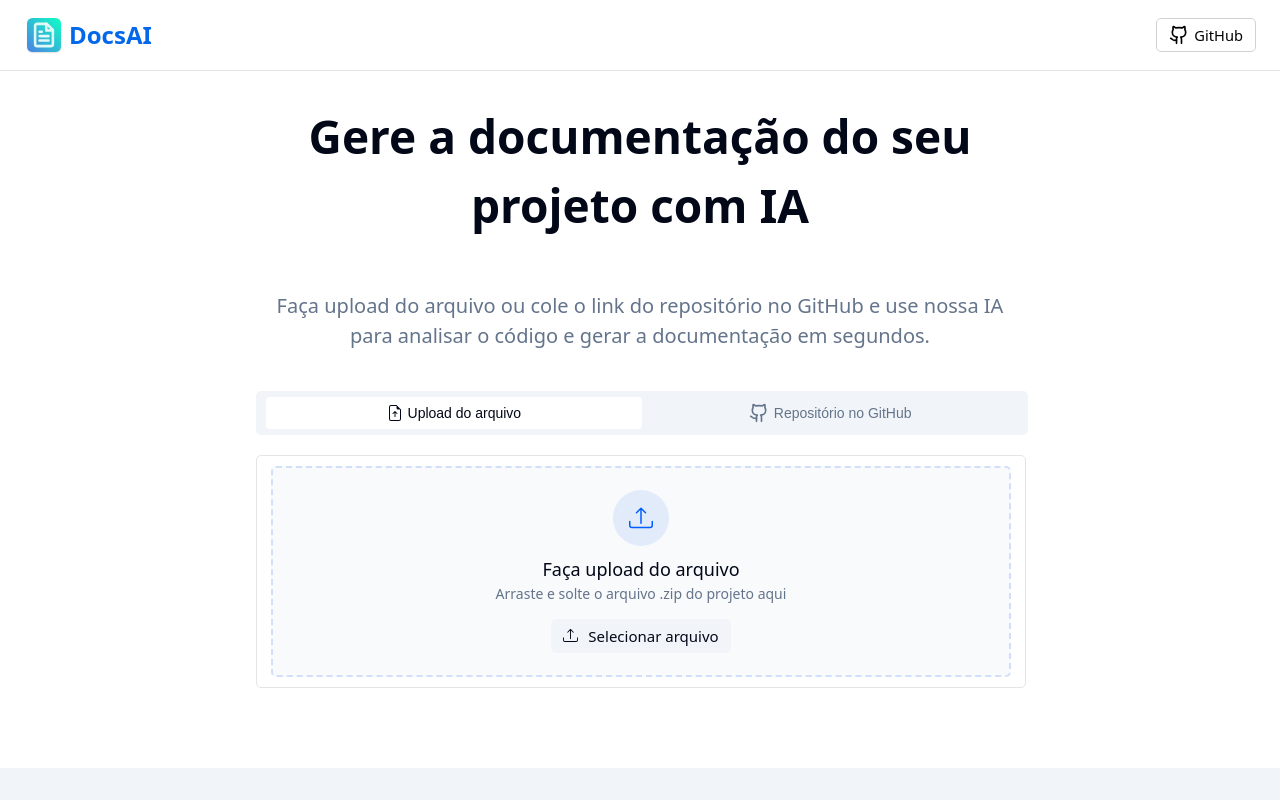
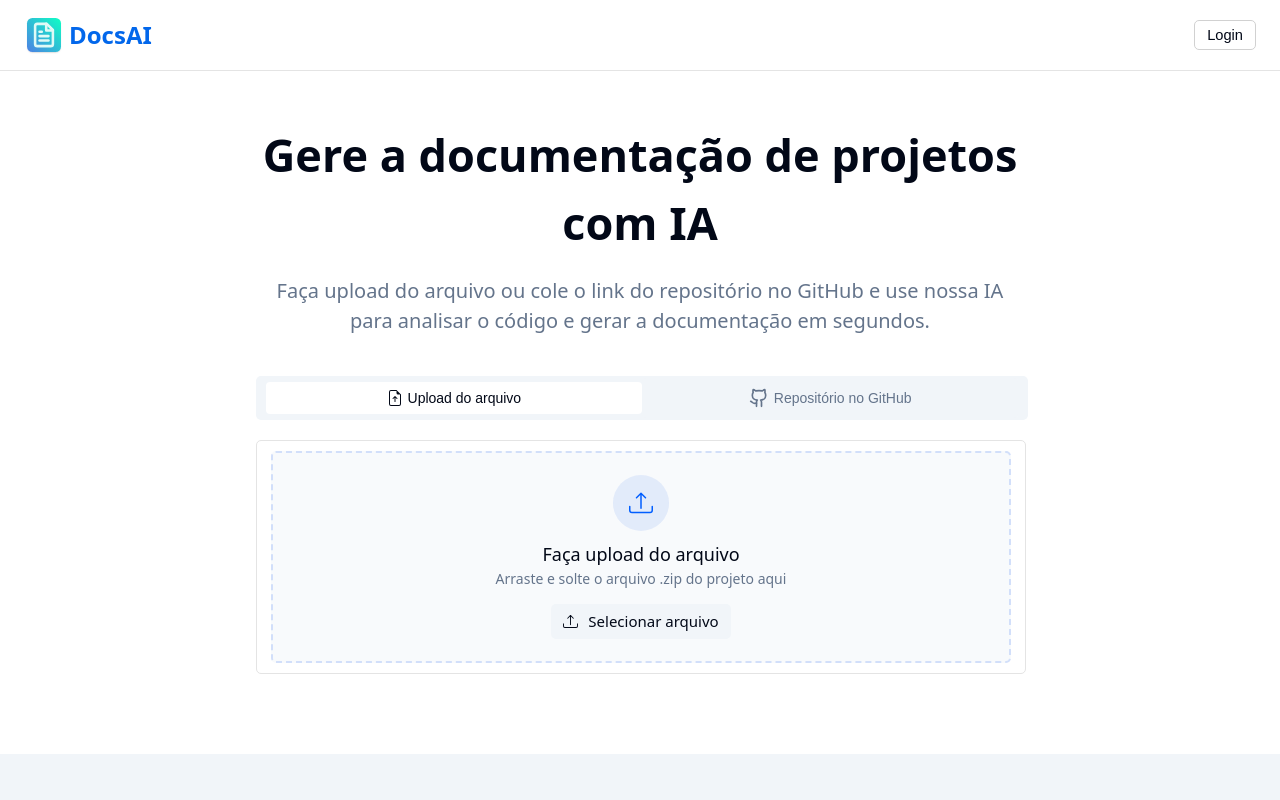
Before and after one commit to otaviocostao/docs-ai, a React (Vite) app: page / in a window 1280 px wide. Shown: the top 800 px of the page. Built offline with nearby package versions, Linux system fonts and the light colour scheme.

Commit message:
Feature: Botão de login

```diff
--- a/src/components/InfoArea/InfoArea.css
+++ b/src/components/InfoArea/InfoArea.css
@@ -9,8 +9,12 @@
 .h1-area{
     width: 100%;
     height: auto;
-    font-size: 23px;
     color: var(--font-color-black);
+}
+
+.h1-area h1{
+    margin: 50px 0px 0px 0px ;
+    font-size: 45px;
 }
 
 .paragraph-area{
--- a/src/components/InfoArea/InfoArea.jsx
+++ b/src/components/InfoArea/InfoArea.jsx
@@ -6,7 +6,7 @@ const InfoArea = () => {
     <div className='info-area'>
 
         <div className='h1-area'>
-            <h1>Gere a documentação do seu projeto com IA</h1>
+            <h1>Gere a documentação de projetos com IA</h1>
         </div>
         <div className='paragraph-area'>
             <p>Faça upload do arquivo ou cole o link do repositório no GitHub e use nossa IA para analisar o código e gerar a documentação em segundos.</p>
--- a/src/components/navbar/NavBar.jsx
+++ b/src/components/navbar/NavBar.jsx
@@ -1,7 +1,7 @@
 import React from 'react'
 import './NavBar.css'
-import BtnGithub from '../ui/btnGithub/BtnGithub'
 import Icon from '../../assets/icon.svg'
+import BtnLogin from '../ui/BtnLogin/BtnLogin'
 
 const NavBar = () => {
   return (
@@ -11,7 +11,7 @@ const NavBar = () => {
               <img src={Icon} />
               <h2 className='docsai-name'>DocsAI</h2>
             </div>
-            <BtnGithub />
+            <BtnLogin />
         </div>
     </header>
   )
--- /dev/null
+++ b/src/components/ui/BtnLogin/BtnLogin.css
@@ -0,0 +1,17 @@
+.btn-login{
+    display: flex;
+    align-items: center;
+    justify-content: center;
+    border: 1px solid #d1d1d1;
+    padding: 6px 12px;
+    font-size: 11pt;
+    color: var(--font-color-black);
+    border-radius: 5px;
+    cursor: pointer;
+    background-color: #ffff;
+}
+
+.btn-login:hover{
+    transition: 0.5s;
+    background-color: #f7f7f7;
+}
--- /dev/null
+++ b/src/components/ui/BtnLogin/BtnLogin.jsx
@@ -0,0 +1,14 @@
+import React from 'react'
+import './BtnLogin.css'
+
+const BtnLogin = () => {
+  return (
+    <div className='area-btnlogin'>
+            <button className='btn-login'>
+                <span>Login</span>
+            </button>
+    </div>
+  )
+}
+
+export default BtnLogin
```
